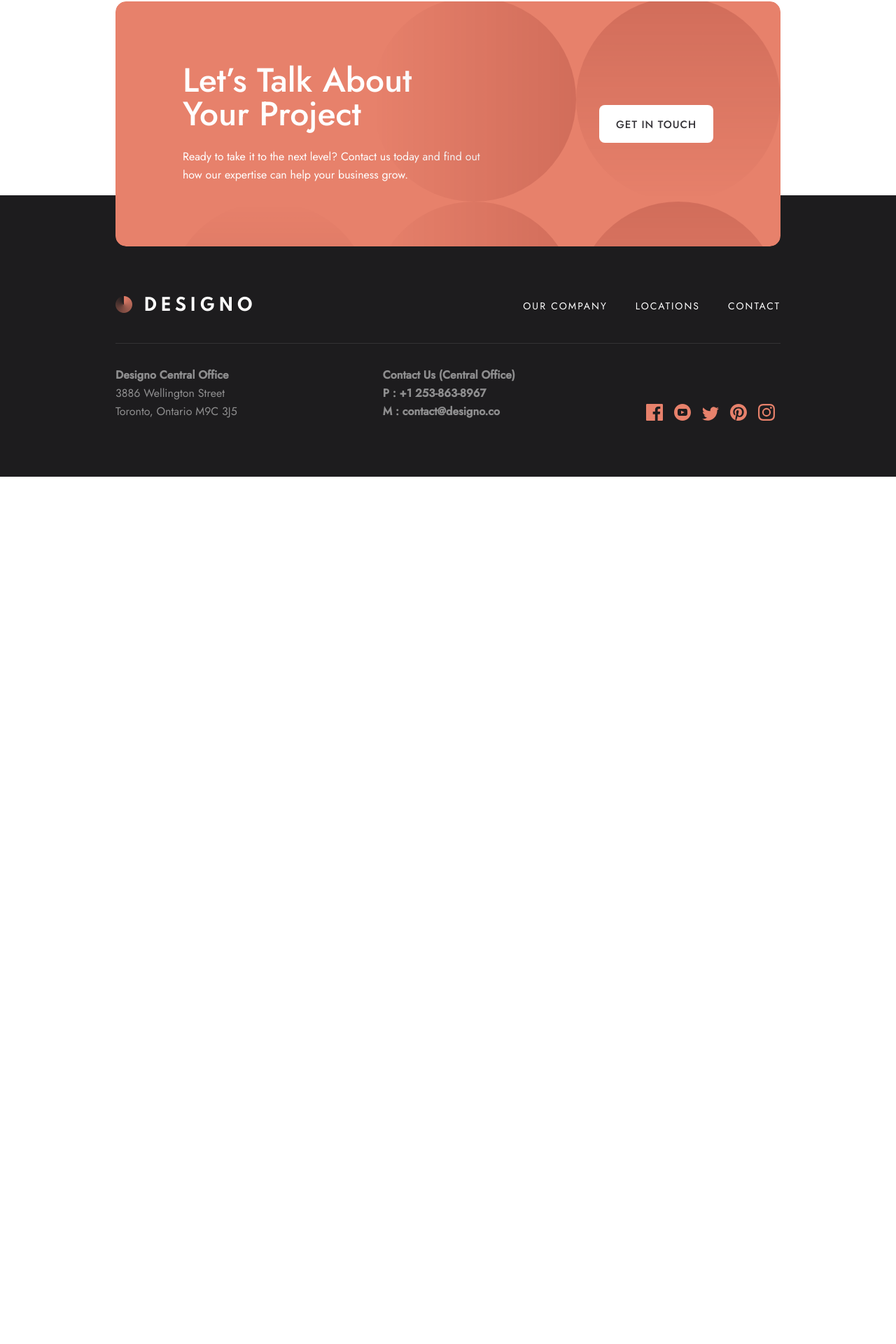
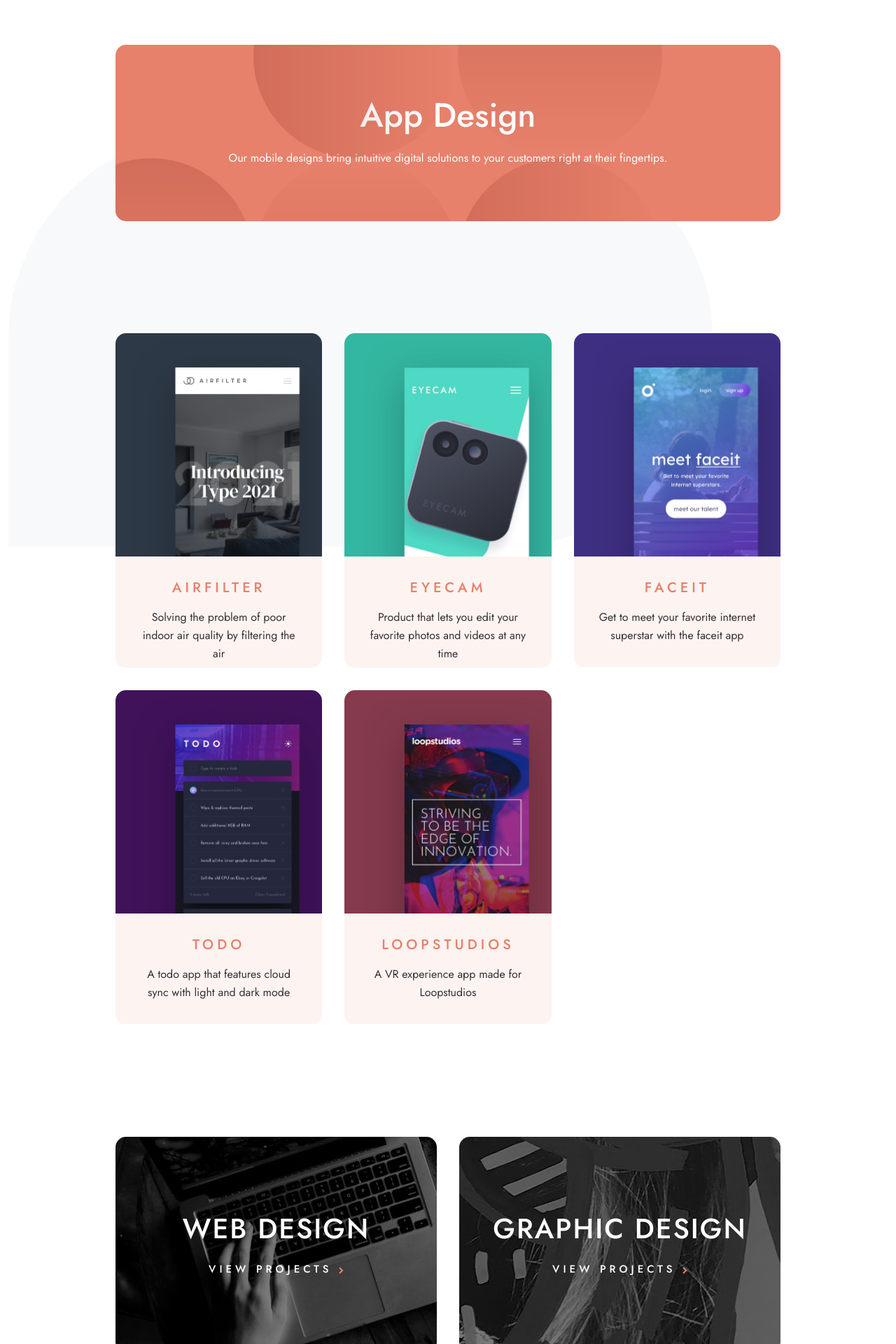
Before and after one commit to mehdi-zibout/fem-designo, a React (Vite) app: page /design/app in a window 1280 px wide. Shown: the part 91-2011 px from the top of the page at 70% size. Before the commit the page ends 800 px from the top, so only its background shows below. Built offline with nearby package versions, Linux system fonts and the light colour scheme.

Commit message:
Responsive Navbar and data for design pages

```diff
--- a/src/App.tsx
+++ b/src/App.tsx
@@ -17,7 +17,7 @@ function App() {
             <Route path="/About" element={<About />} />
             <Route path="/Contact" element={<Contact />} />
             <Route path="/Locations" element={<Locations />} />
-            <Route path="/work/:type" element={<Design />} />
+            <Route path="/design/:type" element={<Design />} />
           </Routes>
         </div>
       </div>
--- a/src/Data/data.tsx
+++ b/src/Data/data.tsx
@@ -1,9 +1,22 @@
 import { ReactComponent as GraphicPattern } from "../assets/graphic-design/desktop/bg-pattern-intro-graphic.svg";
+import { ReactComponent as WebPattern } from "../assets/web-design/desktop/bg-pattern-intro-web.svg";
+import { ReactComponent as AppPattern } from "../assets/app-design/desktop/bg-pattern-intro-app.svg";
+
 import imgAirFilter from "../assets/app-design/desktop/image-airfilter.jpg";
 import imgTimBrown from "../assets/graphic-design/desktop/image-change.jpg";
 import imgBoxedWater from "../assets/graphic-design/desktop/image-boxed-water.jpg";
 import imgScience from "../assets/graphic-design/desktop/image-science.jpg";
-import { stringify } from "postcss";
+import imgExpress from "../assets/web-design/desktop/image-express.jpg";
+import imgTransfer from "../assets/web-design/desktop/image-transfer.jpg";
+import imgPhoton from "../assets/web-design/desktop/image-photon.jpg";
+import imgBuilder from "../assets/web-design/desktop/image-builder.jpg";
+import imgBlogr from "../assets/web-design/desktop/image-blogr.jpg";
+import imgCamp from "../assets/web-design/desktop/image-camp.jpg";
+import imgAirfilter from "../assets/app-design/desktop/image-airfilter.jpg";
+import imgEyecam from "../assets/app-design/desktop/image-eyecam.jpg";
+import imgFaceit from "../assets/app-design/desktop/image-faceit.jpg";
+import imgTodo from "../assets/app-design/desktop/image-todo.jpg";
+import imgLoopstudios from "../assets/app-design/desktop/image-loopstudios.jpg";
 
 const DATA = [
   {
@@ -19,7 +32,7 @@ const DATA = [
         </>
       ),
       Pattern: GraphicPattern,
-      patternPosition: "-bottom-[70%] -left-[5%] ",
+      patternPosition: "-bottom-[70%] -left-[5%]",
     },
     projects: [
       {
@@ -44,6 +57,118 @@ const DATA = [
       },
     ],
   },
+  {
+    id: 2,
+    introPanel: {
+      content: (
+        <>
+          <h1 className="text-h1 mb-6 capitalize z-10">Web Design</h1>
+          <p className="text-body">
+            We build websites that serve as powerful marketing tools and bring
+            memorable brand experiences.
+          </p>
+        </>
+      ),
+      Pattern: WebPattern,
+      patternPosition: "-bottom-[70%] -left-[0%]",
+    },
+    projects: [
+      {
+        id: 1,
+        title: "express",
+        description:
+          "A multi-carrier shipping website for ecommerce businesses",
+        image: imgExpress,
+      },
+      {
+        id: 2,
+        title: "transfer",
+        description:
+          "Site for low-cost money transfers and sending money within seconds",
+        image: imgTransfer,
+      },
+      {
+        id: 3,
+        title: "photon",
+        description:
+          "A state-of-the-art music player with high-resolution audio and DSP effects",
+        image: imgPhoton,
+      },
+      {
+        id: 4,
+        title: "builder",
+        description:
+          "Connects users with local contractors based on their location",
+        image: imgBuilder,
+      },
+      {
+        id: 5,
+        title: "blogr",
+        description:
+          "Blogr is a platform for creating an online blog or publication",
+        image: imgBlogr,
+      },
+      {
+        id: 6,
+        title: "camp",
+        description:
+          "Get expert training in coding, data, design, and digital marketing",
+        image: imgCamp,
+      },
+    ],
+  },
+  {
+    id: 3,
+    introPanel: {
+      content: (
+        <>
+          <h1 className="text-h1 mb-6 capitalize">App Design</h1>
+          <p className="text-body">
+            Our mobile designs bring intuitive digital solutions to your
+            customers right at their fingertips.
+          </p>
+        </>
+      ),
+      Pattern: AppPattern,
+      patternPosition: "-bottom-[80%] -left-[10%]",
+    },
+    projects: [
+      {
+        id: 1,
+        title: "Airfilter",
+        description:
+          "Solving the problem of poor indoor air quality by filtering the air",
+        image: imgAirfilter,
+      },
+      {
+        id: 2,
+        title: "Eyecam",
+        description:
+          "Product that lets you edit your favorite photos and videos at any time",
+        image: imgEyecam,
+      },
+      {
+        id: 3,
+        title: "Faceit",
+        description:
+          "Get to meet your favorite internet superstar with the faceit app",
+        image: imgFaceit,
+      },
+      {
+        id: 4,
+        title: "Todo",
+        description:
+          "A todo app that features cloud sync with light and dark mode",
+        image: imgTodo,
+      },
+      {
+        id: 5,
+        title: "Loopstudios",
+        description: "A VR experience app made for Loopstudios",
+        image: imgLoopstudios,
+      },
+    ],
+  },
 ];
 type dataType = {
   data: typeof DATA[0];
@@ -58,16 +183,47 @@ export function getData(design: string | undefined): dataType | undefined {
           {
             title: "app",
             className:
-              "mb-6 desktop:mb-0 w-full bg-cover desktop:w-[541px] h-[308px] bg-[linear-gradient(rgba(0,_0,_0,_0.5)_100%,_rgba(0,_0,_0,_0.5)100%),url(./assets/home/desktop/image-app-design.jpg)] hover:bg-[linear-gradient(rgba(231,_129,_107,_0.8)_100%,_rgba(231,_129,_107,_0.8)_100%),url(./assets/home/desktop/image-app-design.jpg)]",
+              "mb-6 desktop:mb-0 desktop:mr-4 w-full bg-cover desktop:w-[541px] h-[308px] bg-[linear-gradient(rgba(0,_0,_0,_0.5)_100%,_rgba(0,_0,_0,_0.5)100%),url(./assets/home/desktop/image-app-design.jpg)] hover:bg-[linear-gradient(rgba(231,_129,_107,_0.8)_100%,_rgba(231,_129,_107,_0.8)_100%),url(./assets/home/desktop/image-app-design.jpg)]",
           },
           {
             title: "web",
             className:
-              "desktop:w-[541px] bg-cover w-full h-[308px] bg-[linear-gradient(rgba(0,_0,_0,_0.5)_100%,_rgba(0,_0,_0,_0.5)100%),url(./assets/home/desktop/image-web-design-small.jpg)] hover:bg-[linear-gradient(rgba(231,_129,_107,_0.8)_100%,_rgba(231,_129,_107,_0.8)_100%),url(./assets/home/desktop/image-web-design-small.jpg)]",
+              "desktop:w-[541px] bg-cover desktop:ml-4 w-full h-[308px] bg-[linear-gradient(rgba(0,_0,_0,_0.5)_100%,_rgba(0,_0,_0,_0.5)100%),url(./assets/home/desktop/image-web-design-small.jpg)] hover:bg-[linear-gradient(rgba(231,_129,_107,_0.8)_100%,_rgba(231,_129,_107,_0.8)_100%),url(./assets/home/desktop/image-web-design-small.jpg)]",
           },
         ],
       };
-
+    case "web":
+      return {
+        data: DATA[1],
+        navigation: [
+          {
+            title: "app",
+            className:
+              "mb-6 desktop:mb-0 desktop:mr-4 w-full bg-cover desktop:w-[33.81rem] desktop:h-[19.25rem]   tablet:h-[12.5rem]  h-[15.625rem] bg-[linear-gradient(rgba(0,_0,_0,_0.5)_100%,_rgba(0,_0,_0,_0.5)100%),url(./assets/home/desktop/image-app-design.jpg)] hover:bg-[linear-gradient(rgba(231,_129,_107,_0.8)_100%,_rgba(231,_129,_107,_0.8)_100%),url(./assets/home/desktop/image-app-design.jpg)]",
+          },
+          {
+            title: "graphic",
+            className:
+              "desktop:w-[33.81rem] bg-cover desktop:ml-4 w-full desktop:h-[19.25rem]  tablet:h-[12.5rem] h-[15.625rem] bg-[linear-gradient(rgba(0,_0,_0,_0.5)_100%,_rgba(0,_0,_0,_0.5)100%),url(./assets/home/desktop/image-graphic-design.jpg)] hover:bg-[linear-gradient(rgba(231,_129,_107,_0.8)_100%,_rgba(231,_129,_107,_0.8)_100%),url(./assets/home/desktop/image-graphic-design.jpg)]",
+          },
+        ],
+      };
+    case "app":
+      return {
+        data: DATA[2],
+        navigation: [
+          {
+            title: "web",
+            className:
+              "mb-6 desktop:mb-0 desktop:mr-4 w-full bg-cover desktop:h-[19.25rem]   tablet:h-[12.5rem] desktop:w-[33.81rem] h-[15.625rem]  bg-[linear-gradient(rgba(0,_0,_0,_0.5)_100%,_rgba(0,_0,_0,_0.5)100%),url(./assets/home/desktop/image-web-design-small.jpg)] hover:bg-[linear-gradient(rgba(231,_129,_107,_0.8)_100%,_rgba(231,_129,_107,_0.8)_100%),url(./assets/home/desktop/image-web-design-small.jpg)]",
+          },
+          {
+            title: "graphic",
+            className:
+              "desktop:w-[33.81rem] bg-cover desktop:ml-4 w-full desktop:h-[19.25rem]  tablet:h-[12.5rem] h-[15.625rem] bg-[linear-gradient(rgba(0,_0,_0,_0.5)_100%,_rgba(0,_0,_0,_0.5)100%),url(./assets/home/desktop/image-graphic-design.jpg)] hover:bg-[linear-gradient(rgba(231,_129,_107,_0.8)_100%,_rgba(231,_129,_107,_0.8)_100%),url(./assets/home/desktop/image-graphic-design.jpg)]",
+          },
+        ],
+      };
     default:
       break;
   }
--- a/src/components/Footer.tsx
+++ b/src/components/Footer.tsx
@@ -14,8 +14,8 @@ function Footer() {
   return (
     <div className="relative ">
       {pathname !== "/contact" && (
-        <div className="tablet:h-[266px] desktop:h-[215px] h-[270px]">
-          <div className="absolute left-0 right-0  tablet:px-10 desktop:px-[10.31rem] desktop:max-w-[1440px] mx-auto desktop:top-[-10%] tablet:-top-[3%] top-[5%] px-6">
+        <div className="tablet:h-[266px] desktop:h-[250px] h-[270px]">
+          <div className="absolute left-0 right-0  tablet:px-10 desktop:px-[10.31rem] desktop:max-w-[1440px] mx-auto desktop:top-[-1%] tablet:-top-[0%] top-[5%] px-6">
             <Panel
               className="tablet:h-[21.875rem] h-[23.68rem] rounded-[15px] flex desktop:justify-between desktop:px-24 items-center desktop:flex-row flex-col justify-center text-center desktop:text-left desktop:py-0 py-16 px-6 "
               content={
--- a/src/components/Navbar.tsx
+++ b/src/components/Navbar.tsx
@@ -1,15 +1,19 @@
 import logodark from "../assets/shared/desktop/logo-dark.png";
 import logolight from "../assets/shared/desktop/logo-light.png";
 import { Link, useLocation } from "react-router-dom";
-
+import { ReactComponent as Humburger } from "../assets/shared/mobile/icon-hamburger.svg";
+import { ReactComponent as CloseIcon } from "../assets/shared/mobile/icon-close.svg";
+import { useState } from "react";
 const NavbarItems = [
   { id: 1, title: "our company", link: "about" },
   { id: 2, title: "Locations", link: "locations" },
   { id: 3, title: "Contact", link: "contact" },
 ];
 function Navbar({ isDark = false }: NavbarProps) {
+  const [showBurger, setShowBurger] = useState(false);
   const { pathname } = useLocation();
   return (
+    <>
       <header
         className={`w-full flex justify-between items-center  ${
           isDark
@@ -18,7 +22,7 @@ function Navbar({ isDark = false }: NavbarProps) {
                   ? "pt-16 tablet:pt-20 "
                   : "desktop:pt-36 tablet:pt-40 pt-64"
               } `
-          : "py-8  tablet:py-16"
+            : "py-8  tablet:py-16 px-6 tablet:px-0"
         }`}
       >
         <div
@@ -44,7 +48,26 @@ function Navbar({ isDark = false }: NavbarProps) {
             )}
           </Link>
         </div>
-      <ul className={`tablet:flex items-center text-center tablet:text-left`}>
+        {showBurger ? (
+          <CloseIcon
+            onClick={() => setShowBurger(false)}
+            className={`cursor-pointer tablet:hidden ${
+              isDark ? "hidden" : ""
+            } `}
+          />
+        ) : (
+          <Humburger
+            onClick={() => setShowBurger(true)}
+            className={`cursor-pointer tablet:hidden ${
+              isDark ? "hidden" : ""
+            } `}
+          />
+        )}
+        <ul
+          className={`tablet:flex items-center text-center tablet:text-left ${
+            isDark ? "block" : `hidden`
+          }  `}
+        >
           {NavbarItems.map((item) => (
             <li
               key={item.id}
@@ -57,6 +80,20 @@ function Navbar({ isDark = false }: NavbarProps) {
           ))}
         </ul>
       </header>
+      {showBurger && (
+        <ul
+          className={`tablet:hidden bg-black text-white  transition text-h3 text-[1.5rem] p-4 ${
+            isDark ? "hidden" : ``
+          }  `}
+        >
+          {NavbarItems.map((item) => (
+            <li key={item.id} className={`my-8 uppercase hover:underline `}>
+              <Link to={`/${item.link}`}> {item.title}</Link>
+            </li>
+          ))}
+        </ul>
+      )}
+    </>
   );
 }
 
--- a/src/components/shared/NavCard.tsx
+++ b/src/components/shared/NavCard.tsx
@@ -8,7 +8,9 @@ function NavCard({ title, className, link }: NavCardProps) {
         text-white  cursor-pointer ${className}
        `}
     >
-      <div className="uppercase text-h2 pb-6">{title}</div>
+      <div className="uppercase font-medium text-[1.75rem] tracking-[1.4px] leading-9  tablet:text-h2 pb-6">
+        {title}
+      </div>
       <div className="text-[15px] leading-[21.68px] font-medium tracking-[5px]">
         VIEW PROJECTS <IconRight className="inline-block" />
       </div>
--- a/src/components/shared/ProjectCard.tsx
+++ b/src/components/shared/ProjectCard.tsx
@@ -1,9 +1,9 @@
 import imgAirFilter from "../../assets/app-design/desktop/image-airfilter.jpg";
 function ProjectCard({ img, title, description }: ProjectCardProps) {
   return (
-    <div className="px-6 tablet:px-0 cursor-pointer tablet:mb-8 desktop:mb-0 mb-10">
+    <div className="px-6 tablet:px-0 cursor-pointer  tablet:mb-8 desktop:mb-0 mb-10">
       <div
-        className="group overflow-hidden w-full    rounded-[15px]
+        className="group overflow-hidden w-full  rounded-[15px]
       desktop:max-w-[21.875rem] h-[29.875rem] tablet:h-[19.375rem] desktop:h-[29.875rem]  tablet:flex desktop:block"
       >
         <div
@@ -16,7 +16,7 @@ function ProjectCard({ img, title, description }: ProjectCardProps) {
             alt={title + " " + description}
           /> */}
         </div>
-        <div className="p-8 text-center flex justify-center items-center flex-col group-hover:bg-peach  bg-[#FDF3F0] transition duration-500">
+        <div className="p-8 text-center tablet:w-1/2 desktop:w-full flex justify-center items-center flex-col group-hover:bg-peach  bg-[#FDF3F0] transition duration-500">
           <h2 className="text-peach uppercase cursor-text text-h3 mb-4 group-hover:text-white  transition duration-500">
             {title}
           </h2>
--- /dev/null
+++ b/src/components/shared/ScrollToTop.tsx
@@ -0,0 +1,13 @@
+import { ReactNode, useEffect } from "react";
+import { useLocation } from "react-router";
+
+const ScrollToTop = ({ children }: { children: ReactNode }) => {
+  const location = useLocation();
+  useEffect(() => {
+    window.scrollTo(0, 0);
+  }, [location]);
+
+  return <>{children}</>;
+};
+
+export default ScrollToTop;
--- a/src/pages/Design.tsx
+++ b/src/pages/Design.tsx
@@ -4,6 +4,7 @@ import ProjectCard from "../components/shared/ProjectCard";
 import NavCard from "../components/shared/NavCard";
 import { getData } from "../Data/data";
 import { ReactComponent as Leaf } from "../assets/shared/desktop/bg-pattern-leaf.svg";
+import ScrollToTop from "../components/shared/ScrollToTop";
 
 function Design() {
   const { type } = useParams();
@@ -11,7 +12,7 @@ function Design() {
   if (info) {
     const { data, navigation } = info;
     return (
-      <>
+      <ScrollToTop>
         <div className="desktop:mb-40 tablet:mb-[7.5rem] mb-24">
           <Panel
             className="flex justify-center items-center flex-col text-center tablet:h-[15.75rem] h-[20rem]"
@@ -19,9 +20,9 @@ function Design() {
             Pattern={data.introPanel.Pattern}
             patternPosition={data.introPanel.patternPosition}
           />
-          <Leaf className="absolute left-1 top-[35.1%] -z-10" />
+          <Leaf className="absolute left-3 top-[34.8%] -z-10 hidden desktop:block" />
         </div>
-        <div className="desktop:mb-40 tablet:mb-[7.5rem]  mb-24 desktop:grid-cols-3 desktop:gap-8 grid">
+        <div className="desktop:mb-40 tablet:mb-[7.5rem]   mb-24 desktop:grid-cols-3 desktop:gap-8 desktop:grid">
           {data.projects.map((project) => (
             <ProjectCard
               key={project.id}
@@ -37,11 +38,11 @@ function Design() {
               key={nav.title}
               title={`${nav.title} DESIGN`}
               className={nav.className}
-              link={`/work/${nav.title}`}
+              link={`/design/${nav.title}`}
             />
           ))}
         </div>
-      </>
+      </ScrollToTop>
     );
   }
   return <div className="">404</div>;
--- a/src/pages/Home.tsx
+++ b/src/pages/Home.tsx
@@ -32,7 +32,7 @@ function Home() {
       />
       <div className="py-10"></div>
       <NavCard
-        link="/work/web"
+        link="/design/web"
         title={"WEB DESIGN"}
         className={
           "w-[541px] h-[308px] bg-[linear-gradient(rgba(0,_0,_0,_0.5)_100%,_rgba(0,_0,_0,_0.5)100%),url(./assets/home/desktop/image-web-design-small.jpg)] hover:bg-[linear-gradient(rgba(231,_129,_107,_0.8)_100%,_rgba(231,_129,_107,_0.8)_100%),url(./assets/home/desktop/image-web-design-small.jpg)]"
```
Lines whose indentation alone changed are shown as unchanged.
